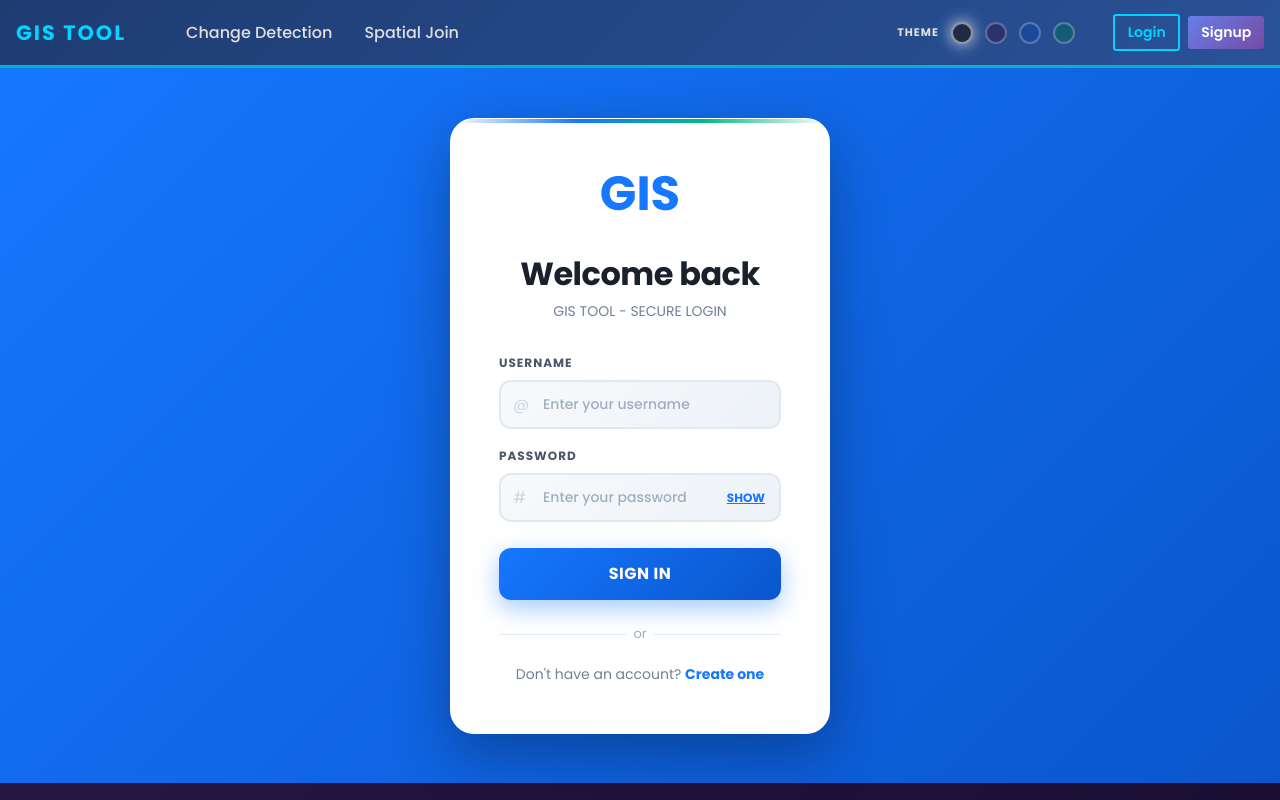
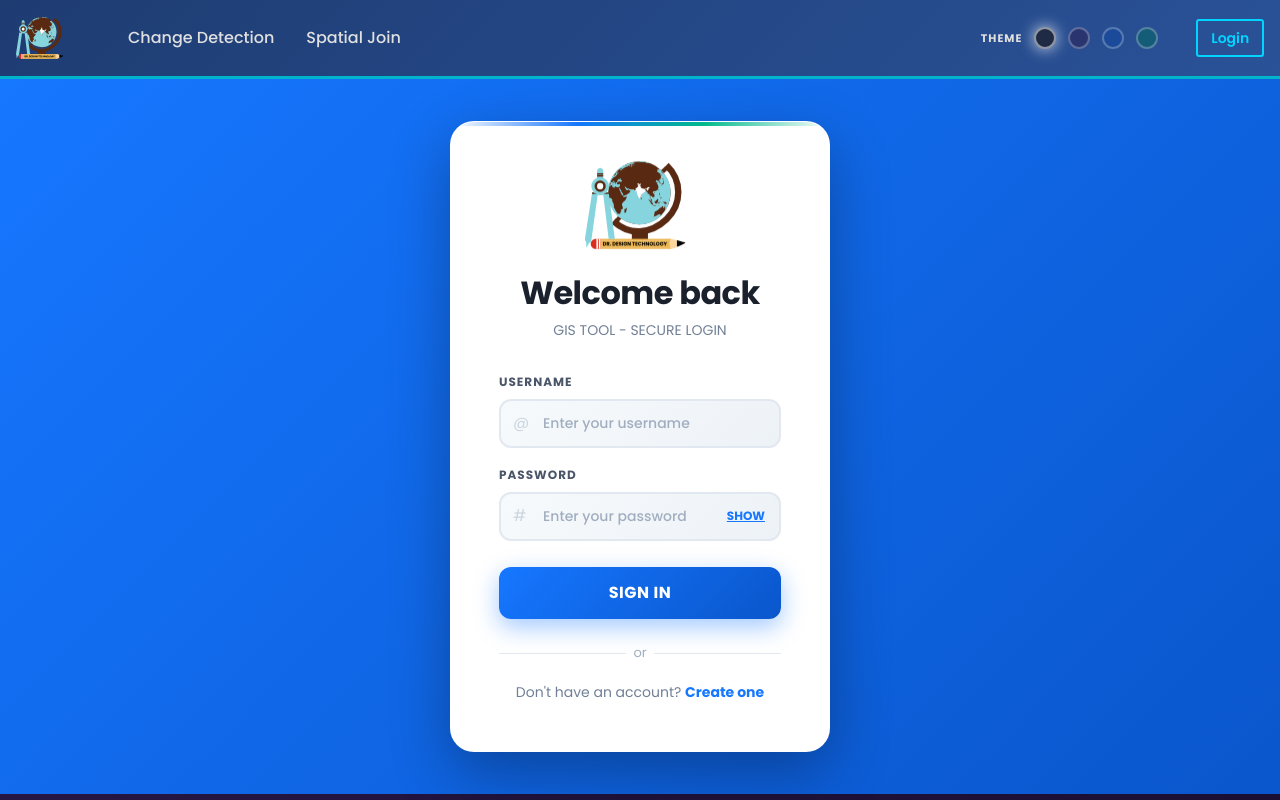
Before and after one commit to ddpldeveloperahul/m_gis_image, a Django app: page / in a window 1280 px wide. Run offline with Django 5.2, Linux system fonts and the light colour scheme; parts of the project's set-up code (start-up, migrations or seed data) failed here and were passed over.

Commit message:
add the company logo

```diff
--- a/my_gis_project/celery.py
+++ b/my_gis_project/celery.py
@@ -1,8 +1,8 @@
 import os
 from celery import Celery
 
-os.environ.setdefault('DJANGO_SETTINGS_MODULE', 'web_gis.settings')
+os.environ.setdefault('DJANGO_SETTINGS_MODULE', 'my_gis_project.settings')
 
-app = Celery('web_gis')
+app = Celery('my_gis_project')
 app.config_from_object('django.conf:settings', namespace='CELERY')
 app.autodiscover_tasks()
--- a/my_gis_project/settings.py
+++ b/my_gis_project/settings.py
@@ -80,6 +80,7 @@ USE_TZ = True
 
 # Static & Media files
 STATIC_URL = "/static/"
+STATICFILES_DIRS = [os.path.join(BASE_DIR, 'static')]
 MEDIA_ROOT = os.path.join(BASE_DIR, 'media')
 MEDIA_URL = '/media/'
 
--- a/myapp/templates/base.html
+++ b/myapp/templates/base.html
@@ -1,3 +1,4 @@
+{% load static %}
 <!doctype html>
 <html lang="en">
 <head>
@@ -155,6 +156,16 @@
             letter-spacing: 2px;
             font-weight: 700 !important;
             margin-right: 2rem !important;
+            display: inline-flex;
+            align-items: center;
+            gap: 10px;
+        }
+
+        .brand-logo {
+            width: 52px;
+            height: 42px;
+            object-fit: contain;
+            display: block;
         }
 
         .navbar-brand:hover {
@@ -299,7 +310,9 @@
 <nav class="navbar navbar-expand-lg navbar-dark">
     <div class="container-fluid px-3">
         <!-- LOGO -->
-        <a class="navbar-brand" href="/">GIS TOOL</a>
+        <a class="navbar-brand" href="/">
+            <img src="{% static 'images/logo-DDPL.svg' %}" alt="GIS Tool Logo" class="brand-logo">
+        </a>
 
         <!-- TOGGLE BUTTON -->
         <button class="navbar-toggler" type="button" data-bs-toggle="collapse" data-bs-target="#navbarContent" aria-controls="navbarContent" aria-expanded="false" aria-label="Toggle navigation">
@@ -338,7 +351,7 @@
                     </form>
                 {% else %}
                     <a href="/login/" class="btn btn-outline-light btn-sm">Login</a>
-                    <a href="/signup/" class="btn btn-primary btn-sm">Signup</a>
+                    {% comment %} <a href="/signup/" class="btn btn-primary btn-sm">Signup</a> {% endcomment %}
                 {% endif %}
             </div>
         </div>
--- a/myapp/templates/login.html
+++ b/myapp/templates/login.html
@@ -1,4 +1,5 @@
 {% extends 'base.html' %}
+{% load static %}
 {% block content %}
 
 <style>
@@ -72,13 +73,13 @@
         margin-bottom: 32px;
     }
 
-    .login-icon {
-        font-size: 48px;
+    .login-logo {
+        width: 110px;
+        height: 88px;
+        object-fit: contain;
         margin-bottom: 16px;
         display: inline-block;
         animation: bounce 2s infinite;
-        font-weight: bold;
-        color: #1677ff;
     }
 
     @keyframes bounce {
@@ -297,7 +298,7 @@
         <div class="login-card">
         <!-- Header -->
         <div class="login-header">
-            <div class="login-icon">GIS</div>
+            <img src="{% static 'images/logo-DDPL.svg' %}" alt="GIS Tool Logo" class="login-logo">
             <h1 class="login-title">Welcome back</h1>
             <p class="login-subtitle">GIS TOOL - SECURE LOGIN</p>
         </div>
```
Also changed, not shown: myapp/templates/signup.html (+6 -5 lines), db.sqlite3, static/images/logo-DDPL.svg (added).
